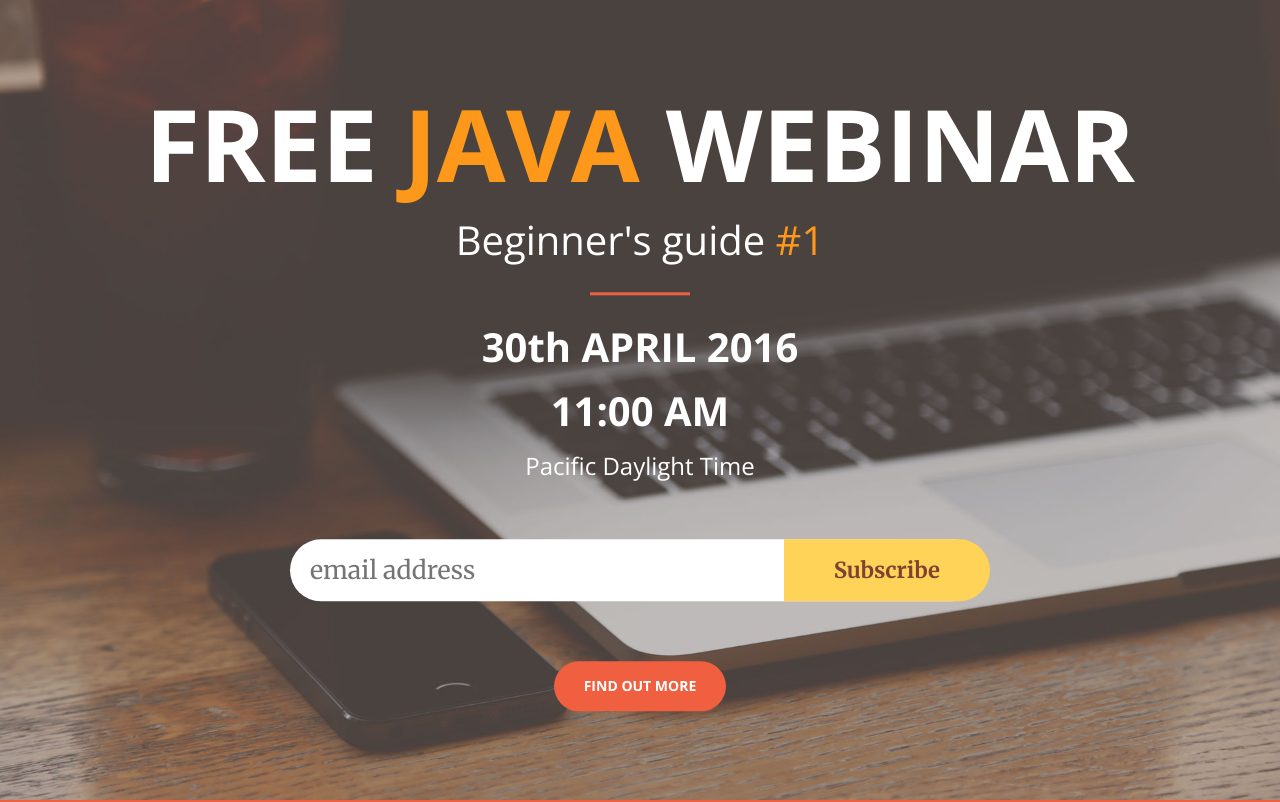
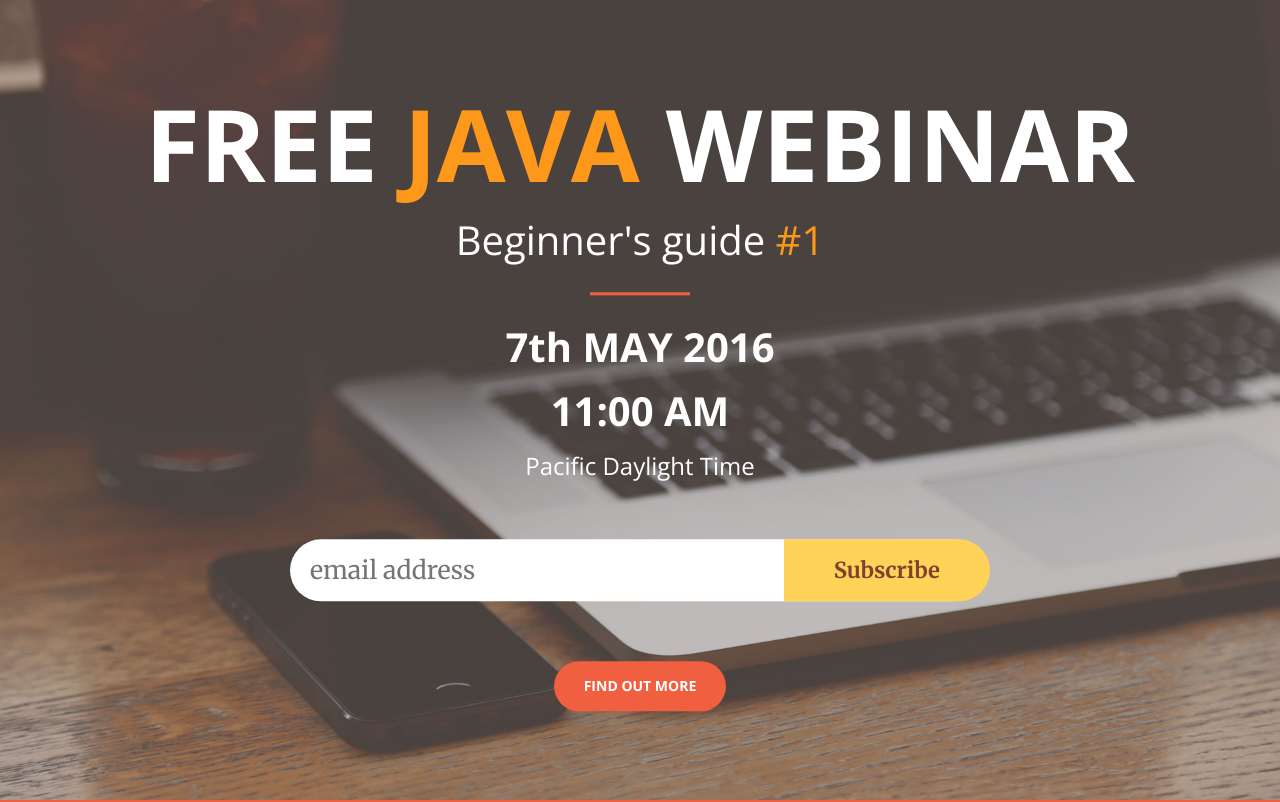
Before and after one commit to codersity/java-webinar, a plain HTML site: page index.html in a window 1280 px wide. Shown: the top 802 px of the page. Drawn offline with nearby package versions, Linux system fonts and the light colour scheme.

Commit message:
Change event date

```diff
--- a/index.html
+++ b/index.html
@@ -38,7 +38,7 @@
                         <hr>
 
                         <h2 style="font-weight: bold;">
-                            30th APRIL 2016
+                            7th MAY 2016
                         </h2>
                         <h2 style="font-weight: bold;">11:00 AM</h2>
                         <h3>
```
